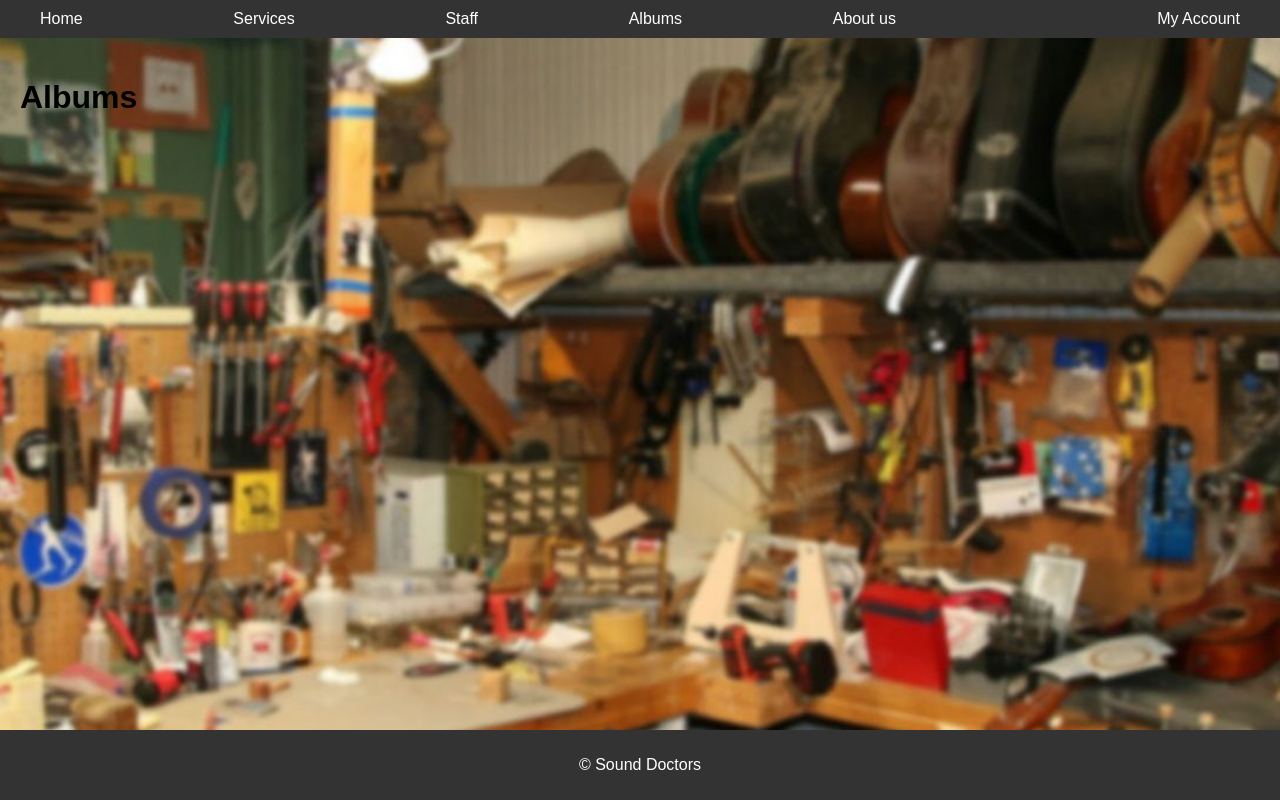
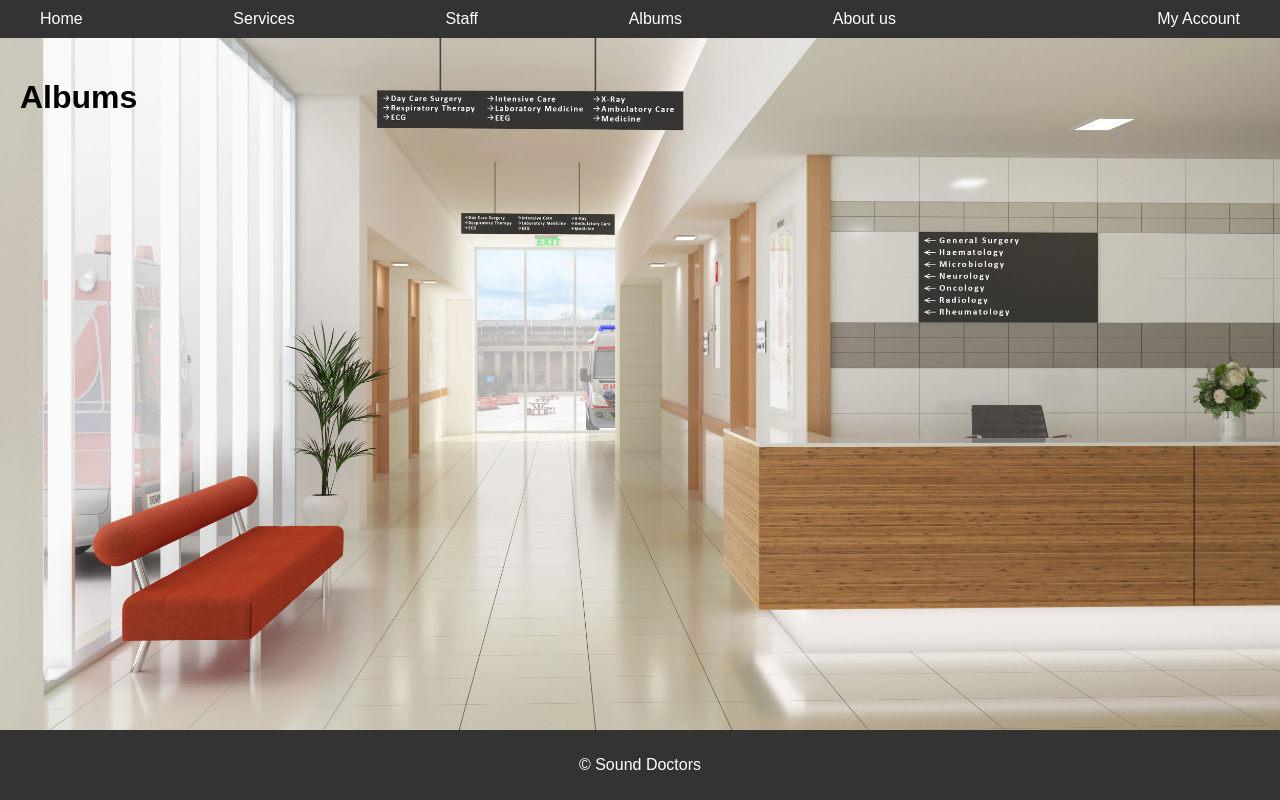
Before and after one commit to povilastsk/ptu16_sound_doctors, a Django app: page /albums/ in a window 1280 px wide. Run offline with Django 4.2, Linux system fonts and the light colour scheme; data that the repository does not hold is empty.

Commit message:
nevermind

```diff
--- a/sound_doctors/clinic/static/css/base_style.css
+++ b/sound_doctors/clinic/static/css/base_style.css
@@ -288,7 +288,7 @@
 }
 
 .info-section {
-    flex: 0 0 48%; /* Adjust the width of each info section as needed */
+    flex: 0 0 48%;
     margin-bottom: 20px;
 }
 
--- a/sound_doctors/clinic/templates/base.html
+++ b/sound_doctors/clinic/templates/base.html
@@ -10,7 +10,7 @@
     <link rel="stylesheet" href="{% static "css/base_style.css" %}">
     <link rel="icon" href="{% static 'img/note.svg' %}" type="image/svg">
 </head>
-<body class="{% if request.path == '/' %}index-page{% else %}other-pages{% endif %}">
+<body class="index-page">
     <header>
         <nav>
             <ul class="nav">
@@ -59,13 +59,7 @@
 </body>
 <style>
     body.index-page {
-        background-image: url('{% static "img/recept.jpg" %}');
-        background-size: cover; /* Adjust as needed */
-        background-position: center; /* Adjust as needed */
-        background-repeat: no-repeat;
-    }
-    body.other-pages {
-        background-image: url('{% static "img/work1.jpg" %}');
+        background-image: url('static/img/recept.jpg');
         background-size: cover; /* Adjust as needed */
         background-position: center; /* Adjust as needed */
         background-repeat: no-repeat;
```
Also changed, not shown: sound_doctors/clinic/static/img/work1.jpg (deleted).
